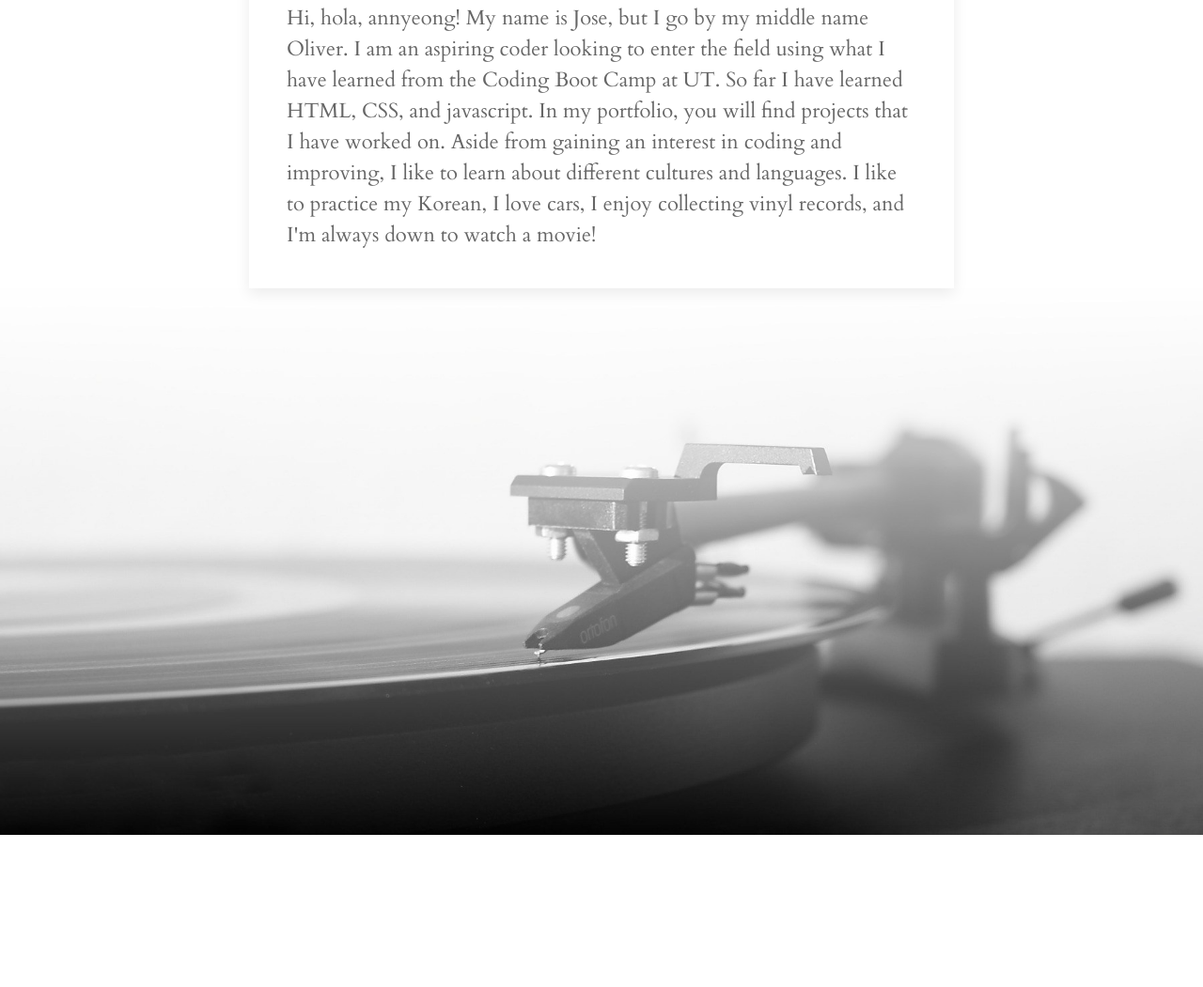
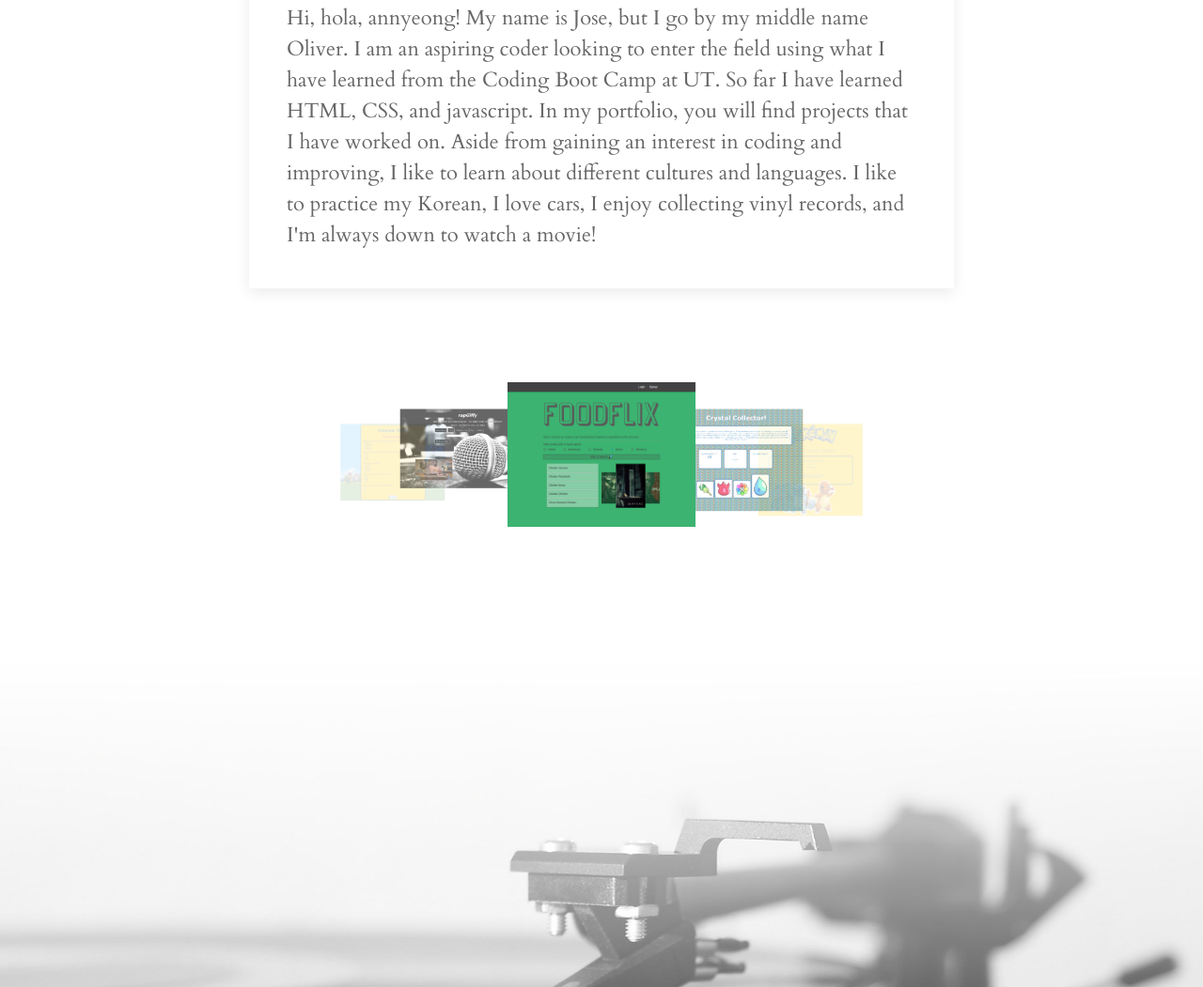
Before and after one commit to joliver017/Portfolio, a plain HTML site: page index.html in a window 1280 px wide. Shown: the part 958-2009 px from the top of the page at 94% size. Before the commit the page ends 1847 px from the top, so only its background shows below. Drawn offline with nearby package versions, Linux system fonts and the light colour scheme.

Commit message:
added carousel to display previews of projects

```diff
--- a/assets/javascript/javascript.js
+++ b/assets/javascript/javascript.js
@@ -16,3 +16,8 @@
 //     var randomColor = bgColors[Math.floor(Math.random()*bgColors.length)];
 //     $("html").css("background-color", "rgb(" + randomColor + ")");
 //   };
+
+$(document).ready(function(){
+    M.AutoInit();
+    $('.carousel').carousel();
+  });
--- a/index.html
+++ b/index.html
@@ -45,6 +45,14 @@
 
         </div>
 
+        <div class="carousel">
+                <a class="carousel-item" href="#one!"><img src="assets/images/foodflix.png"></a>
+                <a class="carousel-item" href="#two!"><img src="assets/images/crystal_collector.png"></a>
+                <a class="carousel-item" href="#three!"><img src="assets/images/word_guess_game.png"></a>
+                <a class="carousel-item" href="#four!"><img src="assets/images/trivia_game.png"></a>
+                <a class="carousel-item" href="#five!"><img src="assets/images/giffy.png"></a>
+        </div>
+
         <div class="uk-container" id="bottom_fade">
 
         </div>
```
Also changed, not shown: assets/images/crystal_collector.png (added), assets/images/foodflix.png (added), assets/images/giffy.png (added), assets/images/trivia_game.png (added), assets/images/word_guess_game.png (added).
